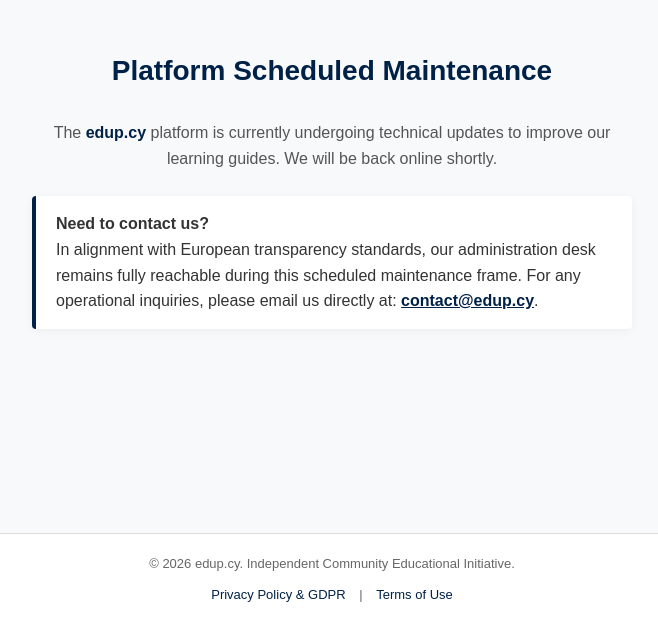
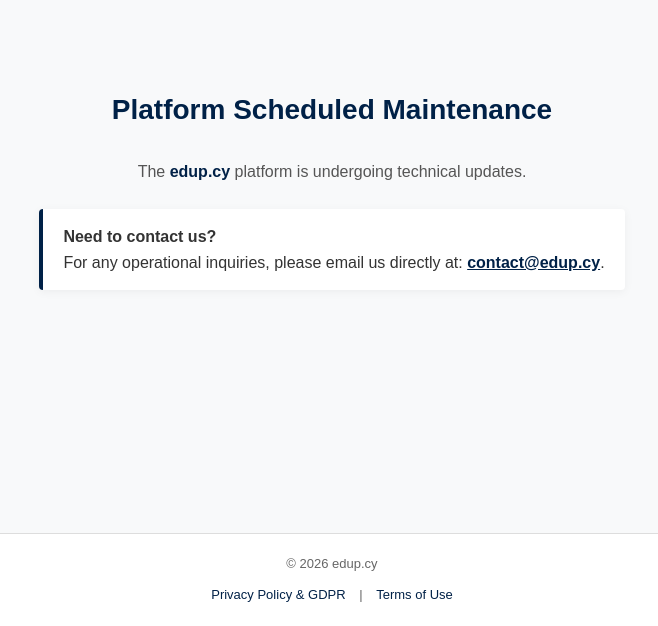
Before and after one commit to EDUP-CY/edup-landing, a plain HTML site: page maintenance.html in a window 1280 px wide. Shown: the part 174-800 px from the top of the page, without its empty margins (308-966 px from the left). Drawn offline with Linux system fonts and the light colour scheme.

Commit message:
Revise maintenance notice
Updated the maintenance notice page with a simplified message.

```diff
--- a/maintenance.html
+++ b/maintenance.html
@@ -3,7 +3,7 @@
 <head>
     <meta charset="UTF-8">
     <meta name="viewport" content="width=device-width, initial-scale=1.0">
-    <title>Maintenance Notice - edup.cy</title>
+    <title>Notice of Maintenance - edup.cy</title>
     <style>
         body {
             font-family: Arial, sans-serif;
@@ -85,12 +85,12 @@
     <div class="container">
         <!-- Main User Facing Message (Simple Language) -->
         <h1>Platform Scheduled Maintenance</h1>
-        <p>The <span style="color: #002147; font-weight: bold;">edup.cy</span> platform is currently undergoing technical updates to improve our learning guides. We will be back online shortly.</p>
+        <p>The <span style="color: #002147; font-weight: bold;">edup.cy</span> platform is undergoing technical updates.</p>
 
         <!-- Point 4: DSA Mandatory Direct Contact Channel -->
         <div class="contact-box">
             <strong>Need to contact us?</strong><br>
-            In alignment with European transparency standards, our administration desk remains fully reachable during this scheduled maintenance frame. For any operational inquiries, please email us directly at:
+            For any operational inquiries, please email us directly at:
             <a href="mailto:contact@edup.cy">contact@edup.cy</a>.
         </div>
     </div>
@@ -98,7 +98,7 @@
     <!-- Minimum Regulatory Footprint Footer -->
     <footer>
         <div class="footer-content">
-            <div>&copy; 2026 edup.cy. Independent Community Educational Initiative.</div>
+            <div>&copy; 2026 edup.cy</div>
 
             <!-- Point 1: Legal Document Access Paths -->
             <div class="footer-links">
```
